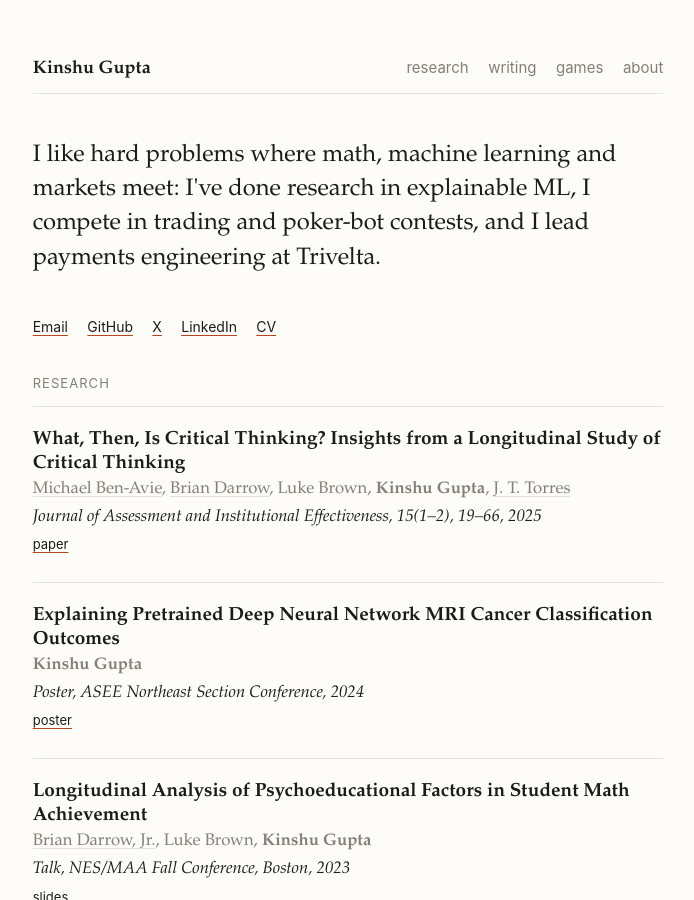
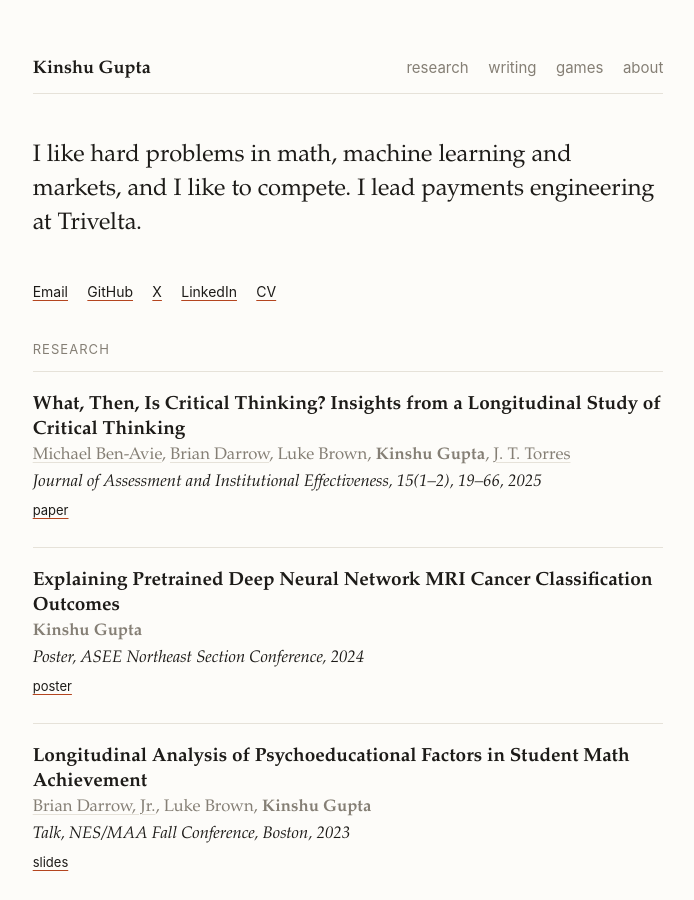
Before and after one commit to kinshu0/kinshu0.github.io, a Jekyll site: the page built from index.markdown, in a window 1280 px wide and 900 px high. Shown: the whole window, without its empty margins (292-986 px from the left). Built offline with Jekyll 4.4.1, drawn with Linux system fonts in a browser that asks for light colours.

Commit message:
Homepage bio: short general version (not yet approved)
Co-Authored-By: Claude Fable 5.2 <noreply@anthropic.com>

```diff
--- a/_config.yml
+++ b/_config.yml
@@ -2,8 +2,8 @@
 
 title: Kinshu Gupta
 description: >-
-  I like hard problems where math, machine learning and markets meet: I've done research in explainable ML,
-  I compete in trading and poker-bot contests, and I lead payments engineering at Trivelta.
+  I like hard problems in math, machine learning and markets, and I like to compete.
+  I lead payments engineering at Trivelta.
 author: Kinshu Gupta
 url: "https://kinshu.co"
 baseurl: ""
```
